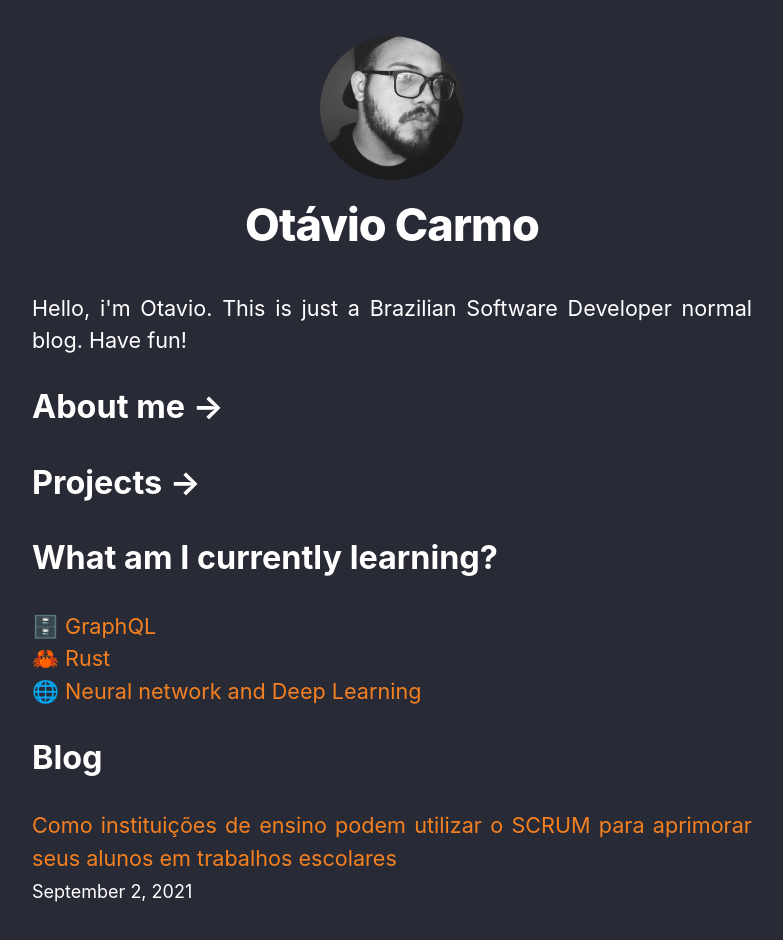
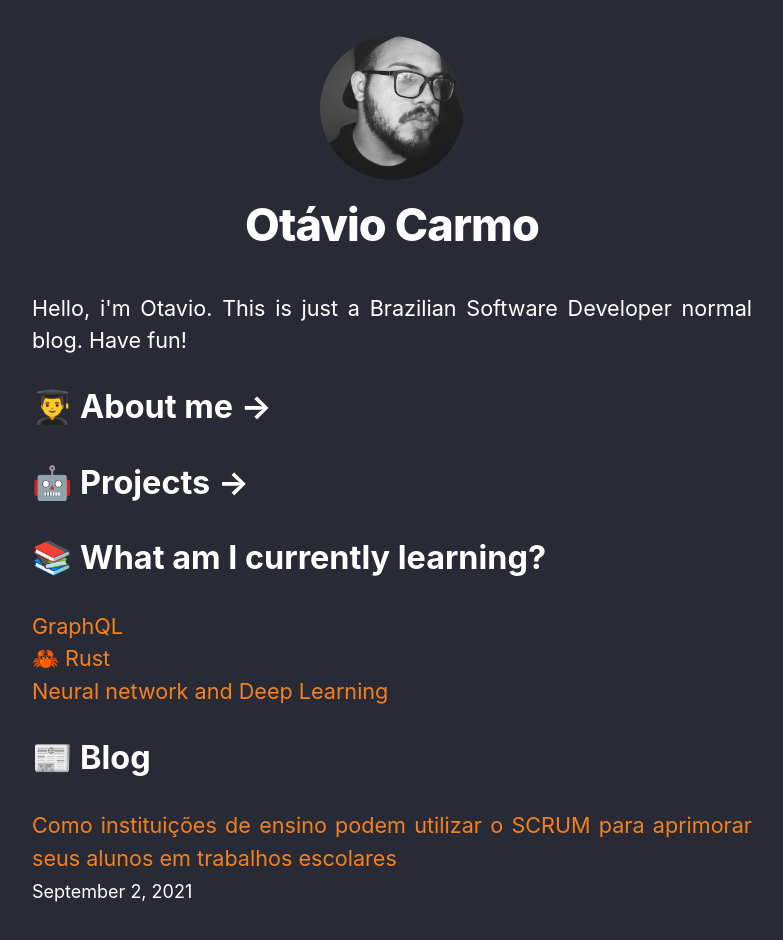
Before and after one commit to OtavioSC/blog, a Next.js app: page / in a window 1280 px wide. Shown: the top 940 px of the page, without its empty margins (248-1031 px from the left). Built offline with nearby package versions, Linux system fonts and the light colour scheme.

Commit message:
Styles: emojis added in title sections

```diff
--- a/pages/index.js
+++ b/pages/index.js
@@ -25,30 +25,30 @@ export default function Home({ allPostsData }) {
       </section>
       <section className={`${utilStyles.headingMd}`}>
           <Link href="/about">
-              <h2> About me →</h2>
+              <h2> 👨‍🎓 About me →</h2>
           </Link>
       </section>
       <section className={`${utilStyles.headingMd}`}>
           <Link href="/projects">
-              <h2> Projects →</h2>
+              <h2> 🤖 Projects →</h2>
           </Link>
       </section>
       <section className={`${utilStyles.headingMd}`}>
-        <h2> What am I currently learning?</h2>
+        <h2> 📚 What am I currently learning?</h2>
         <ul className={utilStyles.list}>
           <li>
-            <a>🗄️ GraphQL</a>
+            <a> GraphQL</a>
           </li>
           <li>
             <a>🦀 Rust</a>
           </li>
           <li>
-            <a>🌐 Neural network and Deep Learning</a>
+            <a>Neural network and Deep Learning</a>
           </li>
         </ul>
       </section>
       <section className={`${utilStyles.headingMd}`}>
-        <h2>Blog</h2>
+        <h2> 📰 Blog</h2>
         <ul className={utilStyles.list}>
           {allPostsData.map(({ id, date, title }) => (
             <li className={utilStyles.listItem} key={id}>
```
